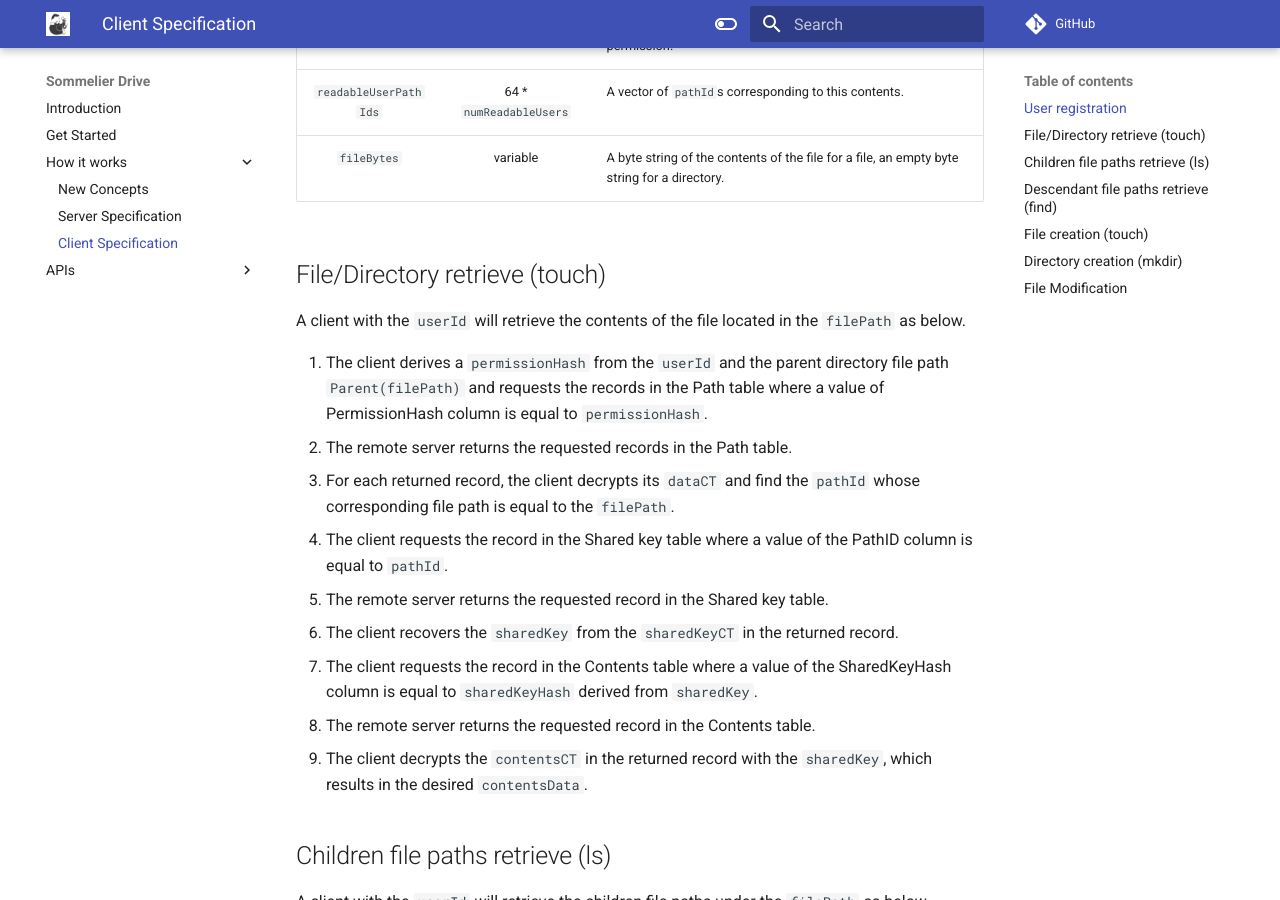
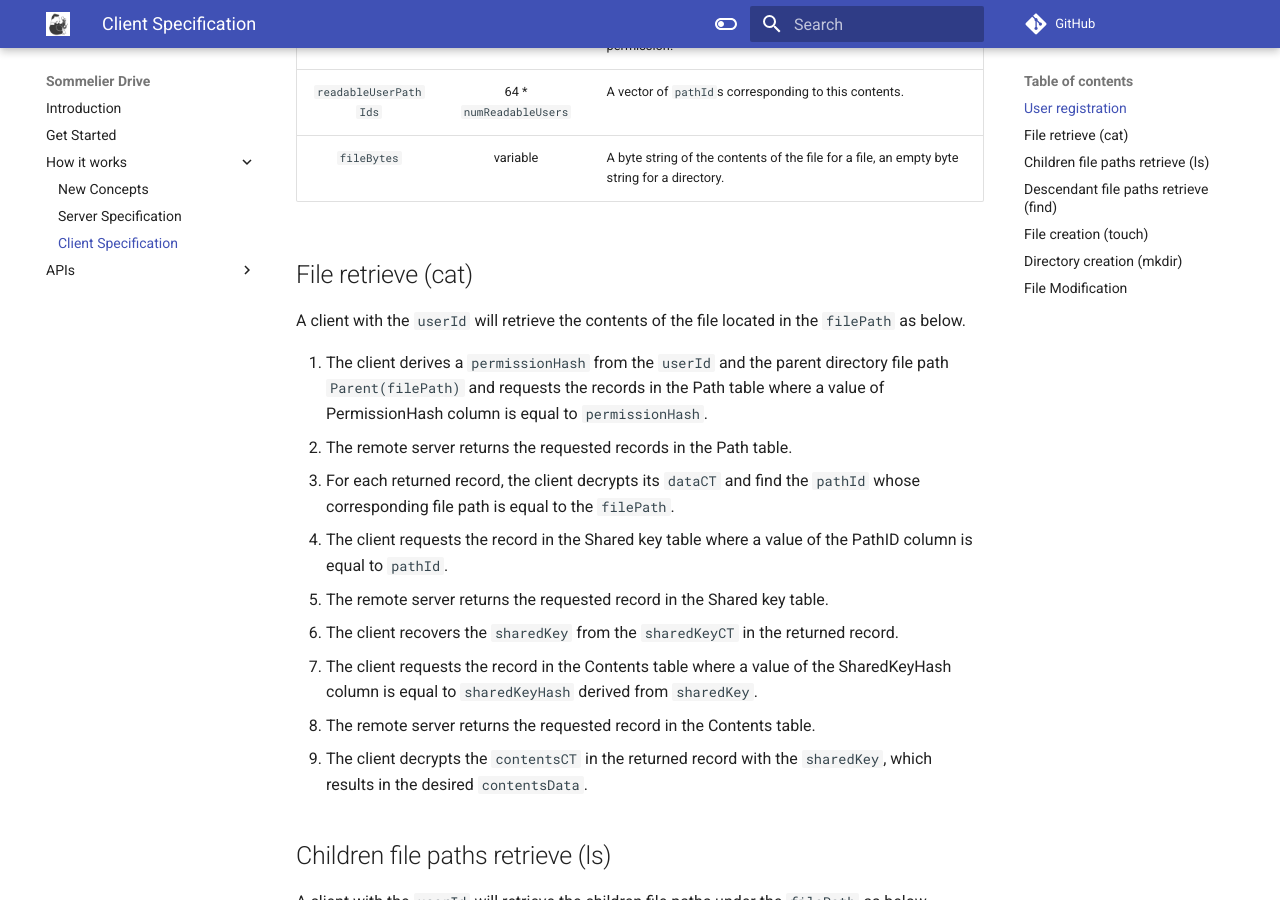
Before and after one commit to Sommelier-db/Sommelier-docs, an MkDocs documentation site: the page built from docs/drive/how_it_works/client_spec.md, in a window 1280 px wide and 900 px high, scrolled down 1277 px. Built offline with MkDocs 1.6.1 and Material for MkDocs 9.7.7, drawn with Linux system fonts in a browser that asks for light colours; comment, search, counter and statistics services are not loaded.

Commit message:
Fix type.

```diff
--- a/docs/drive/how_it_works/client_spec.md
+++ b/docs/drive/how_it_works/client_spec.md
@@ -24,7 +24,7 @@ A client of Sommelier Drive can manage files on the remote server in a similar m
 | `readableUserPathIds` | 64 * `numReadableUsers` | A vector of `pathId`s corresponding to this contents.|
 | `fileBytes` | variable | A byte string of the contents of the file for a file, an empty byte string for a directory.|
 
-## File/Directory retrieve (touch)
+## File retrieve (cat)
 A client with the `userId` will retrieve the contents of the file located in the `filePath` as below.
 
 1. The client derives a `permissionHash` from the `userId` and the parent directory file path `Parent(filePath)` and requests the records in the Path table where a value of PermissionHash column is equal to `permissionHash`.
```
Also changed, not shown: site/drive/apis/server_apis/index.html, site/drive/how_it_works/client_spec/index.html, site/search/search_index.json, 1 other file.
